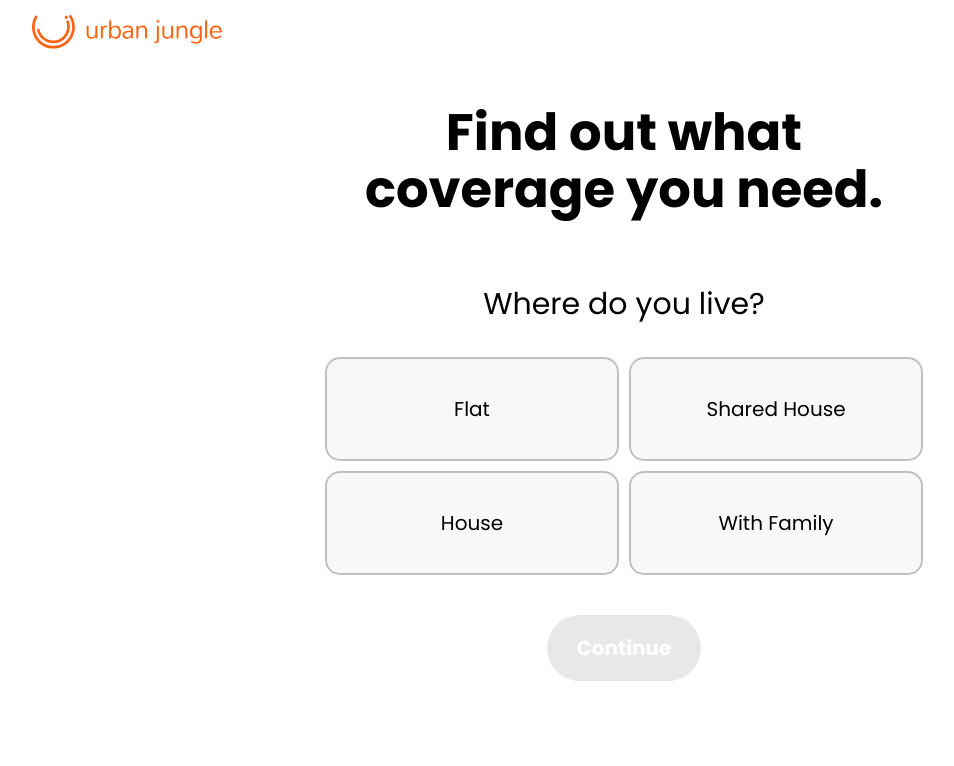
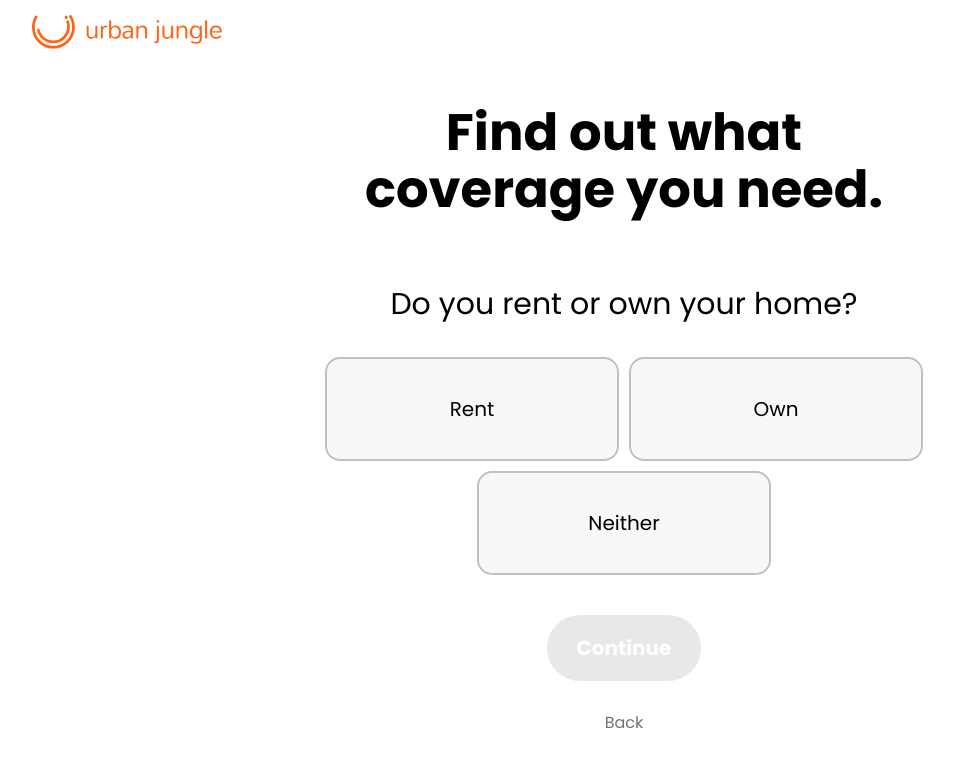
Before and after one commit to BrandonEastwell/urban-jungle-questionnaire, a React (Vite) app: page / in a window 1280 px wide. Shown: the top 766 px of the page, without its empty margins (16-970 px from the left). Built offline with nearby package versions, Linux system fonts and the light colour scheme.

Commit message:
moved input fields into modular components

```diff
--- /dev/null
+++ b/src/components/forms/FormInput.tsx
@@ -0,0 +1,29 @@
+import type {Question} from "../../lib/types/questions.ts";
+
+export function FormInput({ questionParams, step, formChangeHandler } : { questionParams: Question, step: number, formChangeHandler: (event: any) => void }) {
+
+    return (
+        <fieldset className="question">
+            <h2>{questionParams.question}</h2>
+            <div className={questionParams.type + "-container"}>
+                { questionParams.options.map((option, index) => (
+                    <>
+                        { questionParams.type === "radio" &&
+                            <>
+                                <input type="radio" id={index.toString()} name={step.toString()} value={option} onChange={formChangeHandler} required />
+                                <label htmlFor={index.toString()}>{option}</label>
+                            </>
+                        }
+
+                        { questionParams.type === "text" &&
+                            <>
+                                <input type="text" id={index.toString()} name={step.toString()} value={questionParams.answer ? questionParams.answer : ""} onChange={formChangeHandler} required max={15} min={2} />
+                                <label id={index.toString()}>{questionParams.question}</label>
+                            </>
+                        }
+                    </>
+                ))}
+            </div>
+        </fieldset>
+    )
+}
--- /dev/null
+++ b/src/lib/types/questions.ts
@@ -0,0 +1,47 @@
+import type {HTMLInputTypeAttribute} from "react";
+
+export interface Question {
+    question: string,
+    answer: null | string,
+    type: HTMLInputTypeAttribute
+    options: string[]
+}
+
+export const initFormAnswers: Question[] = [
+        {
+            question: "Do you rent or own your home?",
+            answer: null,
+            type: "radio",
+            options: ["Rent", "Own", "Neither"]
+        },
+        {
+            question: "Do you live there, or is it a property you rent out to tenants?",
+            answer: null,
+            type: "radio",
+            options: ["I live there", "Rent out", "Neither"]
+        },
+        {
+            question: "Have you ever broken or damaged something in a place you're renting?",
+            answer: null,
+            type: "radio",
+            options: ["Yes", "No", "Not sure"]
+        },
+        {
+            question: "What is the estimated value of your belongings?",
+            answer: null,
+            type: "text",
+            options: []
+        },
+        {
+            question: "Would you want cover for expensive things you take outside (like a laptop or camera)?",
+            answer: null,
+            type: "radio",
+            options: ["Yes", "No"]
+        },
+        {
+            question: "How often do you travel in a year?",
+            answer: null,
+            type: "radio",
+            options: ["0", "1", "2", "3+"]
+        }
+    ]
--- a/src/pages/App.tsx
+++ b/src/pages/App.tsx
@@ -1,25 +1,23 @@
 import '../styles/globals.css'
 import React, {useState} from "react";
 import svg from "../assets/urbanjungle.svg"
-
-interface FormData {
-    location: null | string,
-    item: null | string,
-    travel: null | boolean,
-    claim: null | boolean,
-    student: null | boolean
-}
+import {initFormAnswers, type Question} from "../lib/types/questions.ts";
+import {FormInput} from "../components/forms/FormInput.tsx";
 
 function App() {
-    const QUESTIONS = 4;
-    const [step, setStep] = useState<number>(0);
-    const [formData, setFormData] = useState<FormData>({ location: null, item: null, travel: null, claim: null, student: null });
+    const QUESTIONS = initFormAnswers.length;
+    const [step, setStep] = useState<number>(1);
+    const [formAnswers, setFormAnswers] = useState<Question[]>(initFormAnswers);
     const [formError, setFormError] = useState<string | null>(null);
     const [submitDisabled, setSubmitDisabled] = useState<boolean>(true);
 
+    console.log(formAnswers)
+
     const formChangeHandler = (event: any) => {
-        const { name, value } = event.target;
-        setFormData({...formData, [name]: value});
+        const { value } = event.target;
+        let copyOfAnswers = formAnswers;
+        copyOfAnswers[step - 1].answer = value;
+        setFormAnswers(copyOfAnswers);
 
         const form = document.querySelector("form")!;
         if (form.checkValidity()) setSubmitDisabled(false)
@@ -49,7 +47,37 @@ function App() {
         setFormError(null);
         if (step !== QUESTIONS) return setStep(step + 1);
 
-        // fetch request to Claude with formData
+        const prompt = `
+                You are a helpful assistant that explains insurance in a friendly, easy way.
+
+                Urban Jungle offers 6 types of cover:
+                1. Contents Insurance – Covers belongings inside the home. Includes Tenants Liability Cover.
+                2. Tenants’ Liability – Covers damage to landlord’s property.
+                3. Buildings & Contents – Cover for homeowners that protects both your building and the stuff inside your home.
+                4. Buildings Insurance Only – Buildings only insurance for homeowners that covers the cost of repairing damage.
+                5. Travel Insurance – Cover for trips you take throughout the year, or a one-off trip with one or more destinations.
+                6. Landlord Insurance – Protects landlords against loss or damage to buildings and can also cover the landlord's contents within the property.
+
+                User Profile:
+
+
+                Which cover types should they consider and why? Keep it clear and jargon-free.
+                `
+
+        const res = fetch("https://api.anthropic.com/v1/messages", {
+            method: "POST",
+            headers: {
+                "Content-Type": "application/json",
+                "x-api-key": process.env.CLAUDE_API_KEY,
+                "anthropic-version": "2023-06-01"
+            },
+            body: JSON.stringify({
+                model: "claude-3-sonnet-20240229",
+                max_tokens: 50,
+                temperature: 0.6,
+                messages: [{role: "user", content: prompt}]
+            })
+        })
 
     }
 
@@ -63,65 +91,21 @@ function App() {
             <div className="content-container">
                 <h1>Find out what coverage you need.</h1>
                 <form onSubmit={(event) => submitHandler(event)} noValidate={true}>
-                    { step === 0 &&
-                        <fieldset className="question">
-                            <h2>Where do you live?</h2>
-                            <div className="radio-container">
-                                <input type="radio" id="option-flat" name="location" value="flat" onChange={formChangeHandler} required />
-                                <label htmlFor="option-flat">Flat</label>
+                    { step === 1 && <FormInput questionParams={formAnswers[step-1]} step={step} formChangeHandler={formChangeHandler} /> }
 
-                                <input type="radio" id="option-shared-house" name="location" value="shared house" onChange={formChangeHandler} required />
-                                <label htmlFor="option-shared-house">Shared House</label>
+                    { step === 2 && <FormInput questionParams={formAnswers[step-1]} step={step} formChangeHandler={formChangeHandler} /> }
 
-                                <input type="radio" id="option-house" name="location" value="house" onChange={formChangeHandler} required />
-                                <label htmlFor="option-house">House</label>
+                    { step === 3 && formAnswers[0].answer === "Rent" && <FormInput questionParams={formAnswers[step-1]} step={step} formChangeHandler={formChangeHandler} /> }
 
-                                <input type="radio" id="option-with-family" name="location" value="with family" onChange={formChangeHandler} required />
-                                <label htmlFor="option-with-family">With Family</label>
-                            </div>
-                        </fieldset> }
+                    { step === 4 && <FormInput questionParams={formAnswers[step-1]} step={step} formChangeHandler={formChangeHandler} /> }
 
-                    { step === 1 &&
-                        <fieldset className="question">
-                            <h2>What is your most expensive belonging?</h2>
-                            <div className="text-container">
-                                <input type="text" id="belonging" name="item" value={formData.item ? formData.item : ""} onChange={formChangeHandler} required max={15} min={2} />
-                                <label htmlFor="belonging">What is your most expensive belonging?</label>
-                            </div>
-                        </fieldset> }
+                    { step === 5 &&
+                        <FormInput questionParams={formAnswers[step-1]} step={step} formChangeHandler={formChangeHandler} />
+                    }
 
-                    { step === 2 &&
-                        <fieldset className="question">
-                            <h2>Do you travel a lot?</h2>
-                            <div className="radio-container">
-                                <input type="radio" id="travel-yes" name="travel" onChange={formChangeHandler} required />
-                                <label htmlFor="travel-yes">Yes</label>
-                                <input type="radio" id="travel-no" name="travel" onChange={formChangeHandler} required />
-                                <label htmlFor="travel-no">No</label>
-                            </div>
-                        </fieldset> }
-
-                    { step === 3 &&
-                        <fieldset className="question">
-                            <h2>Ever had to file a claim before?</h2>
-                            <div className="radio-container">
-                                <input type="radio" id="claim-yes" name="claim" onChange={formChangeHandler} required />
-                                <label htmlFor="claim-yes">Yes</label>
-                                <input type="radio" id="claim-no" name="claim" onChange={formChangeHandler} required />
-                                <label htmlFor="claim-no">No</label>
-                            </div>
-                        </fieldset> }
-
-                    { step === 4 &&
-                        <fieldset className="question">
-                            <h2>Are you a student?</h2>
-                            <div className="radio-container">
-                                <input type="radio" id="student-yes" name="student" onChange={formChangeHandler} required />
-                                <label htmlFor="student-yes">Yes</label>
-                                <input type="radio" id="student-no" name="student" onChange={formChangeHandler} required />
-                                <label htmlFor="student-no">No</label>
-                            </div>
-                        </fieldset> }
+                    { step === 6 &&
+                        <FormInput questionParams={formAnswers[step-1]} step={step} formChangeHandler={formChangeHandler} />
+                    }
 
                     { formError && <span className="error">{formError}</span> }
                     <button type="submit" disabled={submitDisabled}>{step === QUESTIONS ? "Submit" : "Continue"}</button>
@@ -133,6 +117,3 @@ function App() {
 }
 
 export default App
-
-// TODO connect claude LLM
-// Maybe use framer-motion to animate presence
```
